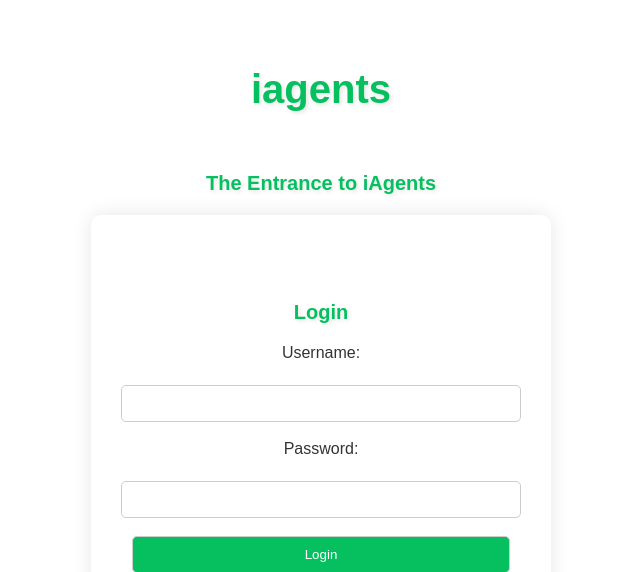
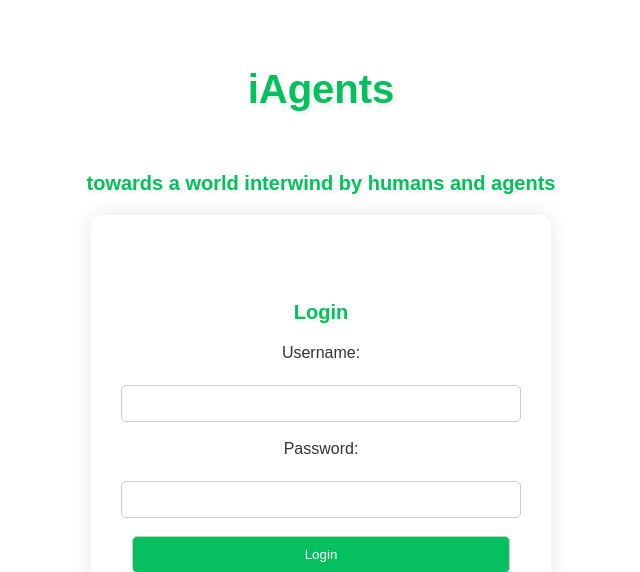
Before and after one commit to thinkwee/iAgents, a Flask app: page /login in a window 1280 px wide. Shown: the top 572 px of the page, without its empty margins (319-959 px from the left). Run offline with Flask 3, Linux system fonts and the light colour scheme.

Commit message:
update login

```diff
--- a/templates/login.html
+++ b/templates/login.html
@@ -8,8 +8,8 @@
 </head>
 
 <body>
-    <h1>iagents</h1>
-    <h2>The Entrance to iAgents</h2>
+    <h1>iAgents</h1>
+    <h2>towards a world interwind by humans and agents</h2>
 
     <div class="container">
         <h2>Login</h2>
```
Also changed, not shown: wiki.md (+4 -1 lines), static/wiki1.png.
